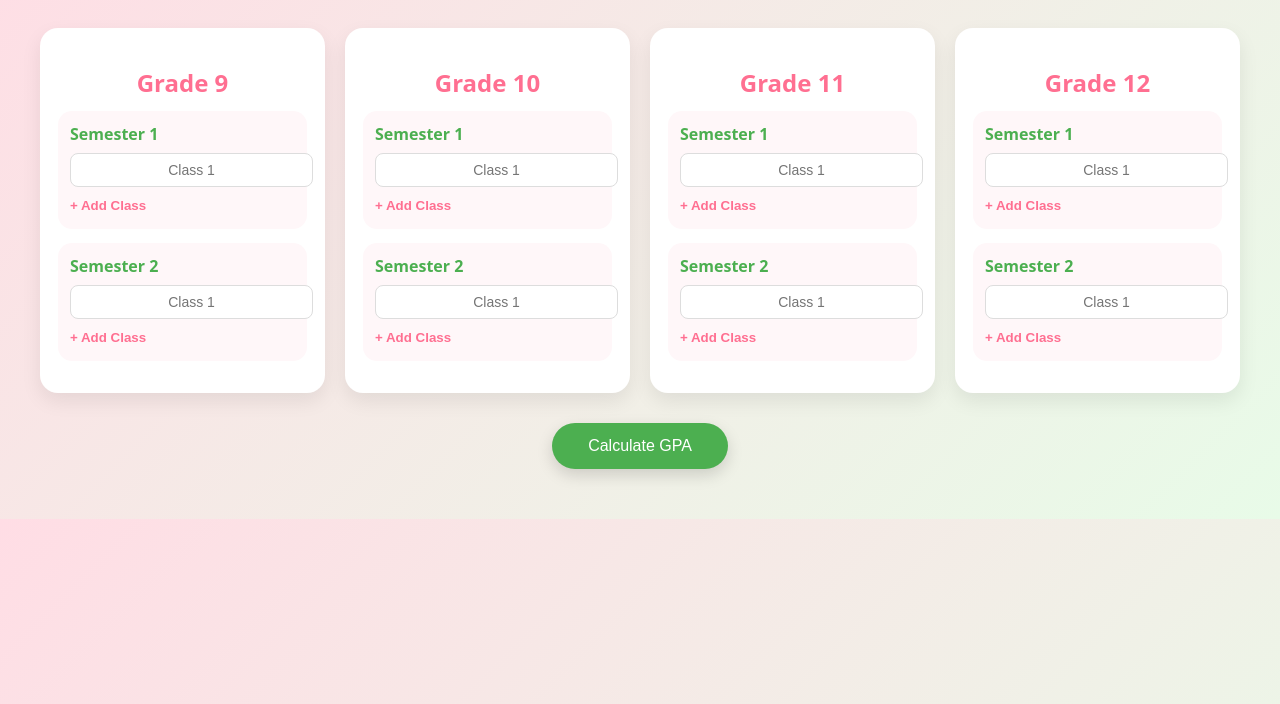
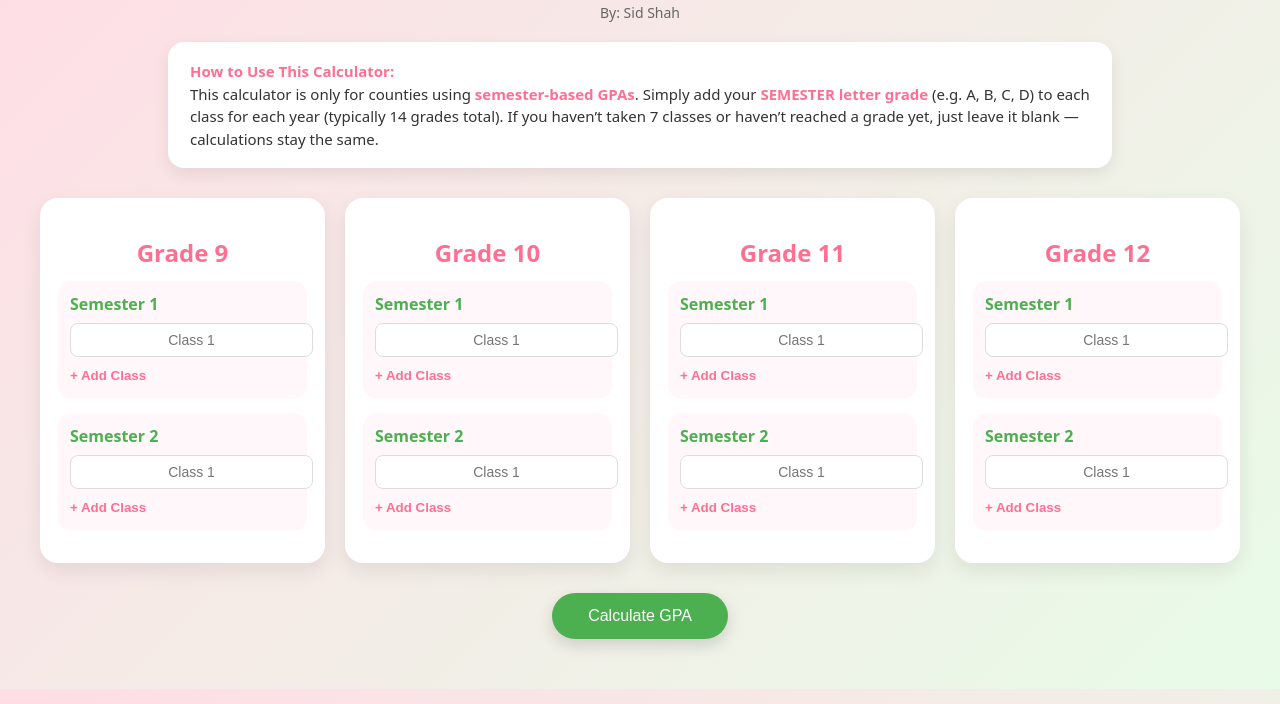
Before and after one commit to siddharth-shah121/GPACalculator, a plain HTML site: page docs/index.html in a window 1280 px wide. Shown: the part 96-800 px from the top of the page. Drawn offline with Linux system fonts and the light colour scheme.

Commit message:
intro box

```diff
--- a/docs/index.html
+++ b/docs/index.html
@@ -23,8 +23,30 @@
 
         h1 {
             text-align: center;
-            margin-bottom: 30px;
+            margin-bottom: 5px;
             color: var(--green);
+        }
+
+        .byline {
+            text-align: center;
+            font-size: 14px;
+            color: #666;
+            margin-bottom: 20px;
+        }
+
+        .intro {
+            max-width: 900px;
+            margin: 0 auto 30px;
+            background: var(--card);
+            padding: 18px 22px;
+            border-radius: 16px;
+            box-shadow: 0 6px 16px rgba(0,0,0,0.08);
+            font-size: 15px;
+            line-height: 1.5;
+        }
+
+        .intro strong {
+            color: var(--pink);
         }
 
         .grid {
@@ -110,6 +132,16 @@
 <body>
 
 <h1>🍉 High School GPA Calculator</h1>
+<div class="byline">By: Sid Shah</div>
+
+<div class="intro">
+    <strong>How to Use This Calculator:</strong><br>
+    This calculator is only for counties using <strong>semester-based GPAs</strong>.
+    Simply add your <strong>SEMESTER letter grade</strong> (e.g. A, B, C, D)
+    to each class for each year (typically 14 grades total).
+    If you haven’t taken 7 classes or haven’t reached a grade yet,
+    just leave it blank — calculations stay the same.
+</div>
 
 <div class="grid" id="grid"></div>
 
```
